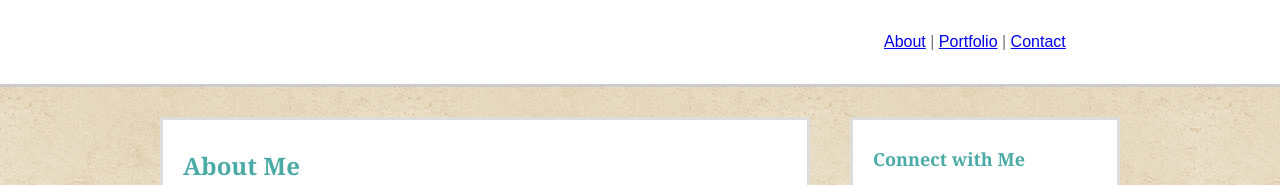
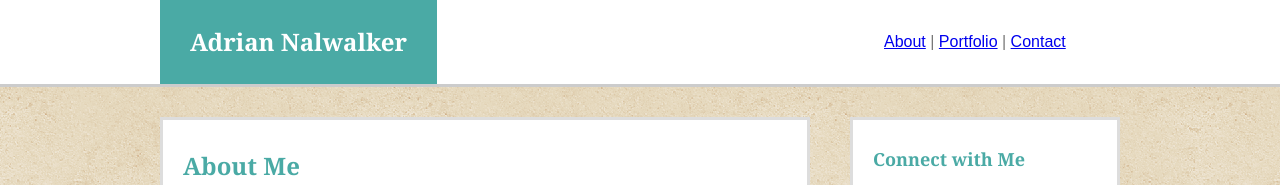
Before and after one commit to Adrian-365/Basic-Portfolio, a plain HTML site: page index.html in a window 1280 px wide. Shown: the top 185 px of the page. Drawn offline with Linux system fonts and the light colour scheme.

Commit message:
restored background color to #Name

```diff
--- a/assets/css/style.css
+++ b/assets/css/style.css
@@ -27,7 +27,7 @@ html, body {
 	font-weight: bold;
 		color: white;
 		font-family: 'Georgia', Times, Times New Roman, serif;
-		background-color: ;
+		background-color: #4aaaa5;
 		float: left;
 		padding: 30px;
 }
```
